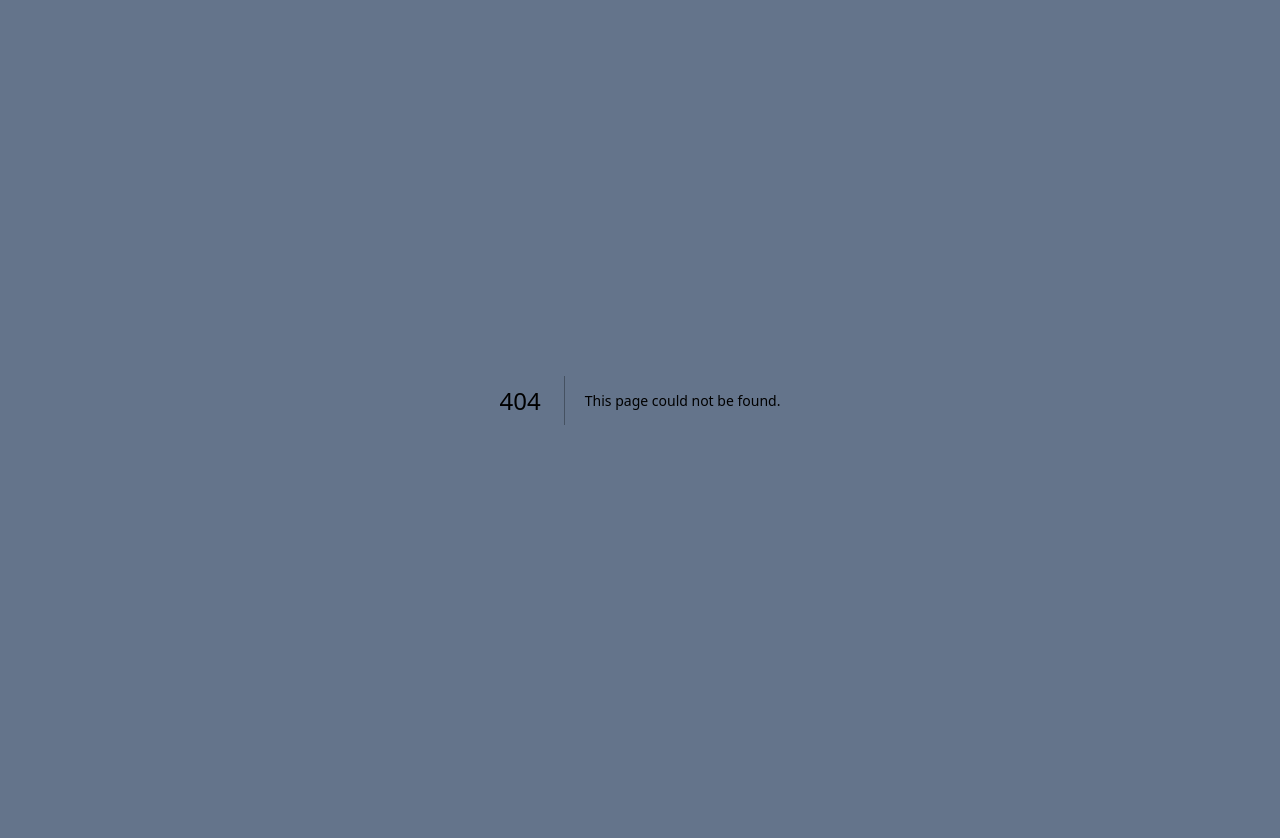
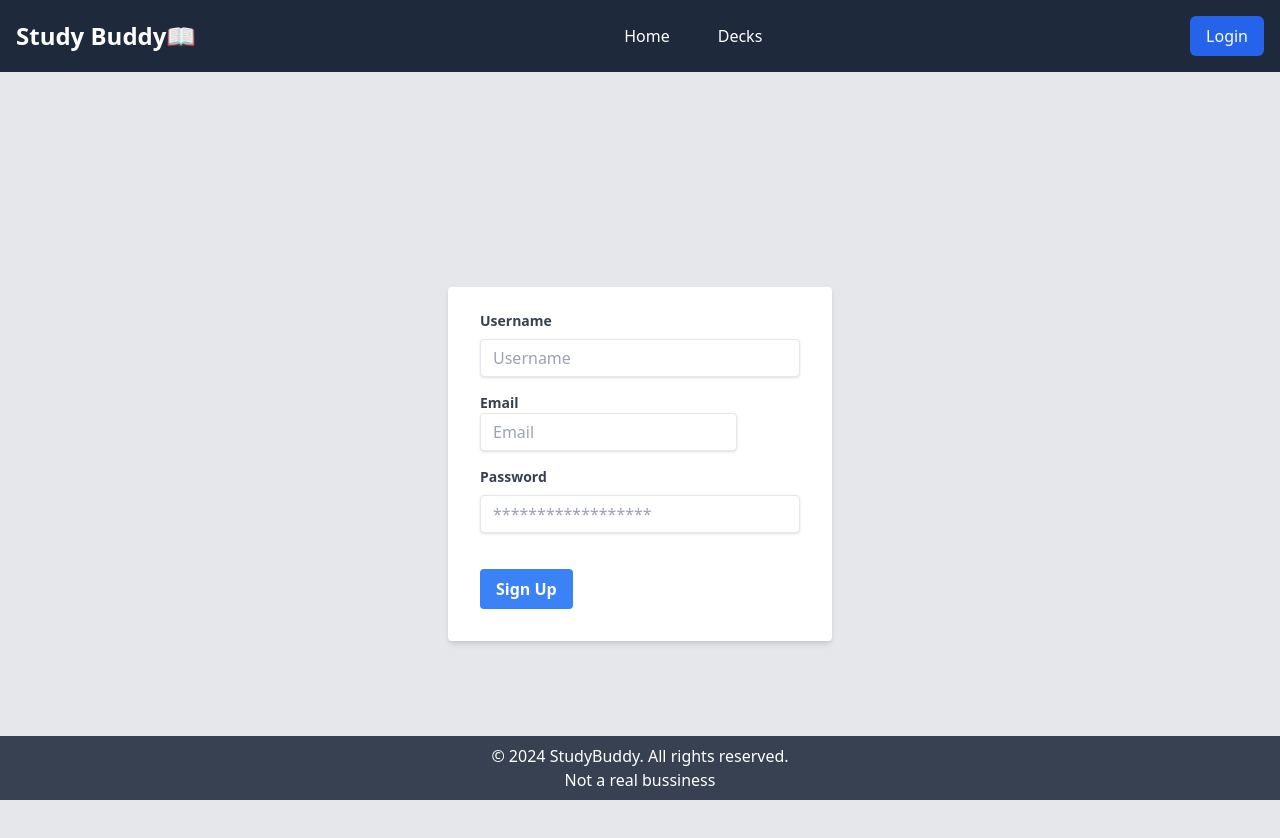
Before and after one commit to kerokero014/Study_buddy, a Next.js app in the folder stbdy/: page /sign-up in a window 1280 px wide. Before the commit this address had no page. Shown: the top 838 px of the page. Before the commit the page ends 800 px from the top, so only its background shows below. Built offline with nearby package versions, Linux system fonts and the light colour scheme.

Commit message:
refactor: Add Sign Up link to LogInForm component

```diff
--- a/stbdy/src/app/components/log-in-form.tsx
+++ b/stbdy/src/app/components/log-in-form.tsx
@@ -1,4 +1,6 @@
 "use client";
+import Link from "next/link";
+
 export default function LogInForm() {
   return (
     <div className="flex flex-col items-center justify-center min-h-screen bg-gray-100">
@@ -27,6 +29,10 @@ export default function LogInForm() {
           >
             Log In
           </button>
+
+          <Link href="/sign-up" className="text-slate-100 hover:underline hover:text-cyan-400 mt-10">
+            Sign up.
+          </Link>
         </form>
       </div>
     </div>
--- /dev/null
+++ b/stbdy/src/app/sign-up/page.tsx
@@ -0,0 +1,63 @@
+import MainHeader from "../components/MainHeader";
+import MainFooter from "../components/MainFooter";
+
+export default function SignUpPage() {
+  return (
+    <div>
+      <MainHeader />
+      <div className="flex items-center justify-center h-screen bg-gray-200">
+        <form className="w-full max-w-sm bg-white shadow-md rounded px-8 pt-6 pb-8 mb-4">
+          <div className="mb-4">
+            <label
+              className="block text-gray-700 text-sm font-bold mb-2"
+              htmlFor="username"
+            >
+              Username
+            </label>
+            <input
+              className="shadow appearance-none border rounded w-full py-2 px-3 text-gray-700 leading-tight focus:outline-none focus:shadow-outline mb-4"
+              id="username"
+              type="text"
+              placeholder="Username"
+            />
+            <label
+              className="block text-gray-700 text-sm font-bold mb-"
+              htmlFor="email"
+            >
+              Email
+            </label>
+            <input
+              className="shadow appearance-none border rounded w-ful4l py-2 px-3 text-gray-700 leading-tight focus:outline-none focus:shadow-outline"
+              id="email"
+              type="email"
+              placeholder="Email"
+            />
+          </div>
+          <div className="mb-6">
+            <label
+              className="block text-gray-700 text-sm font-bold mb-2"
+              htmlFor="password"
+            >
+              Password
+            </label>
+            <input
+              className="shadow appearance-none border rounded w-full py-2 px-3 text-gray-700 mb-3 leading-tight focus:outline-none focus:shadow-outline"
+              id="password"
+              type="password"
+              placeholder="******************"
+            />
+          </div>
+          <div className="flex items-center justify-between">
+            <button
+              className="bg-blue-500 hover:bg-blue-700 text-white font-bold py-2 px-4 rounded focus:outline-none focus:shadow-outline"
+              type="submit"
+            >
+              Sign Up
+            </button>
+          </div>
+        </form>
+      </div>
+      <MainFooter />
+    </div>
+  );
+}
```
